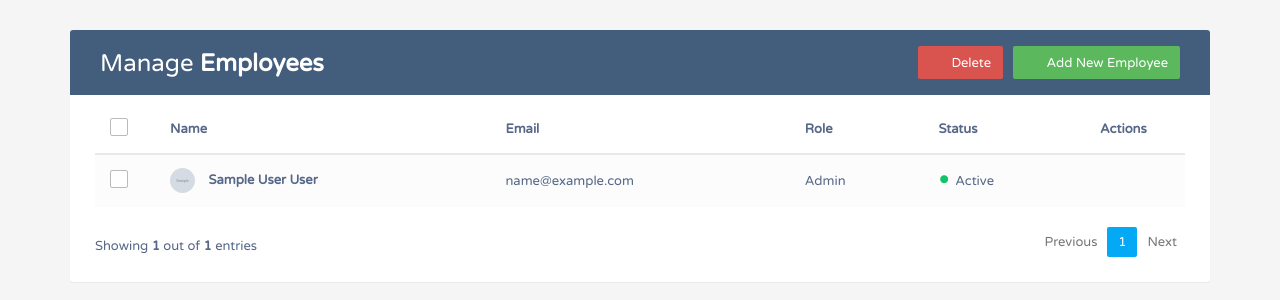
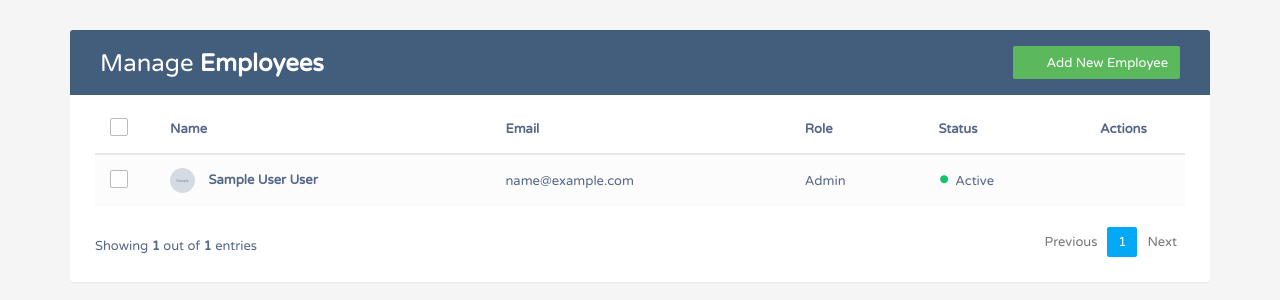
Before and after one commit to ezemartlopez/CrudDjango, a Django app: page / in a window 1280 px wide. Shown: the top 300 px of the page. Run offline with Django 4.2, Linux system fonts and the light colour scheme; tables that the repository leaves empty hold one stand-in row (values such as "Sample post"); grey boxes marked "Sample" are stand-in pictures; some libraries are stand-ins or nearby versions.

Commit message:
elimino esta seccion por que no funciona ( por ahora).

```diff
--- a/crud/templates/components/table-v1.html
+++ b/crud/templates/components/table-v1.html
@@ -8,7 +8,7 @@
 					</div>
 					<div class="col-sm-6">
 						<a href="{% url 'user_create' %}" class="btn btn-success" data-toggle="modal"><i class="material-icons">&#xE147;</i> <span>Add New Employee</span></a>
-						<a href="#deleteEmployeeModal" class="btn btn-danger" data-toggle="modal"><i class="material-icons">&#xE15C;</i> <span>Delete</span></a>
+						{# <a href="#deleteEmployeeModal" class="btn btn-danger" data-toggle="modal"><i class="material-icons">&#xE15C;</i> <span>Delete</span></a>  #}
 					</div>
                 </div>
             </div>
```
